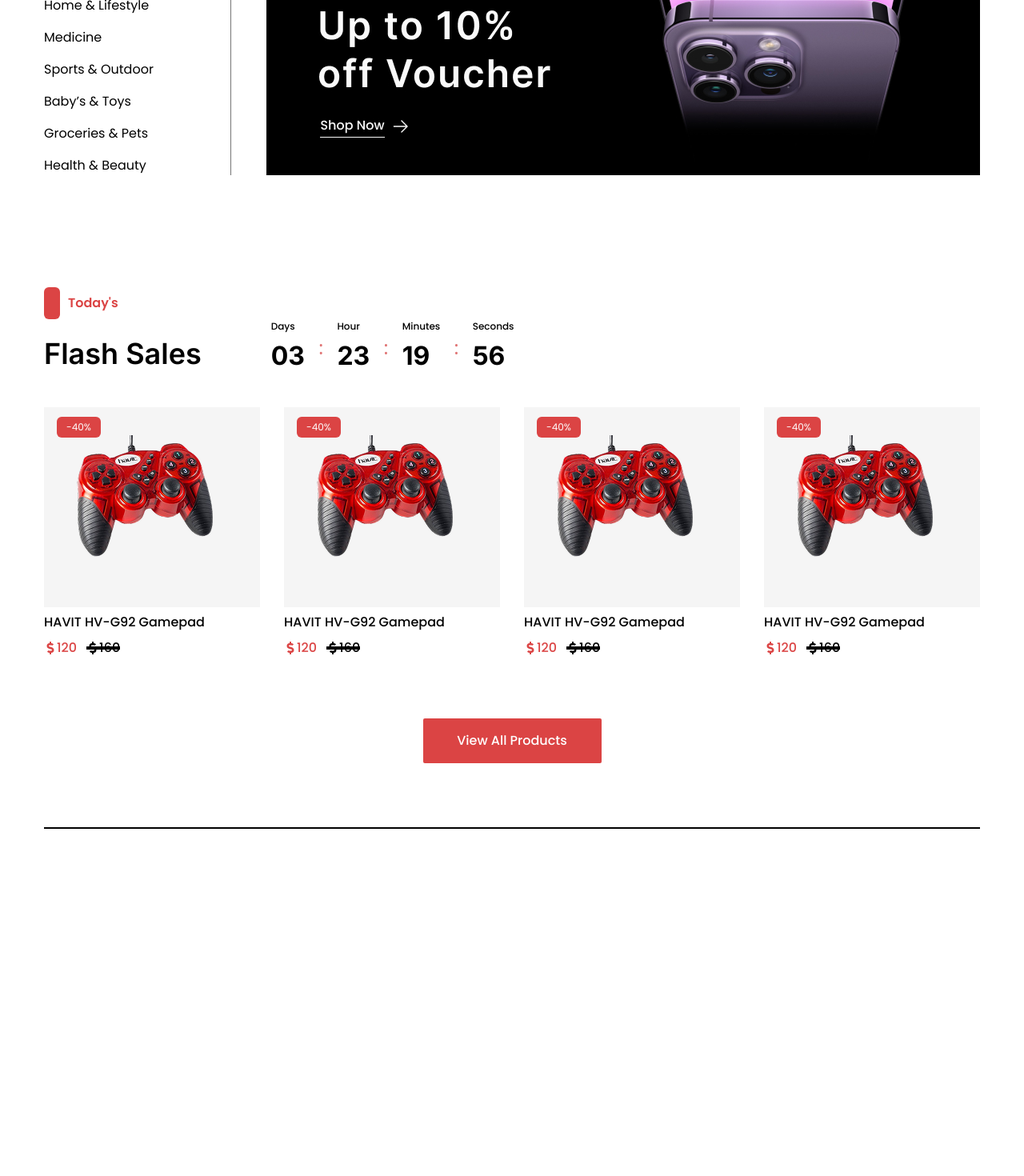
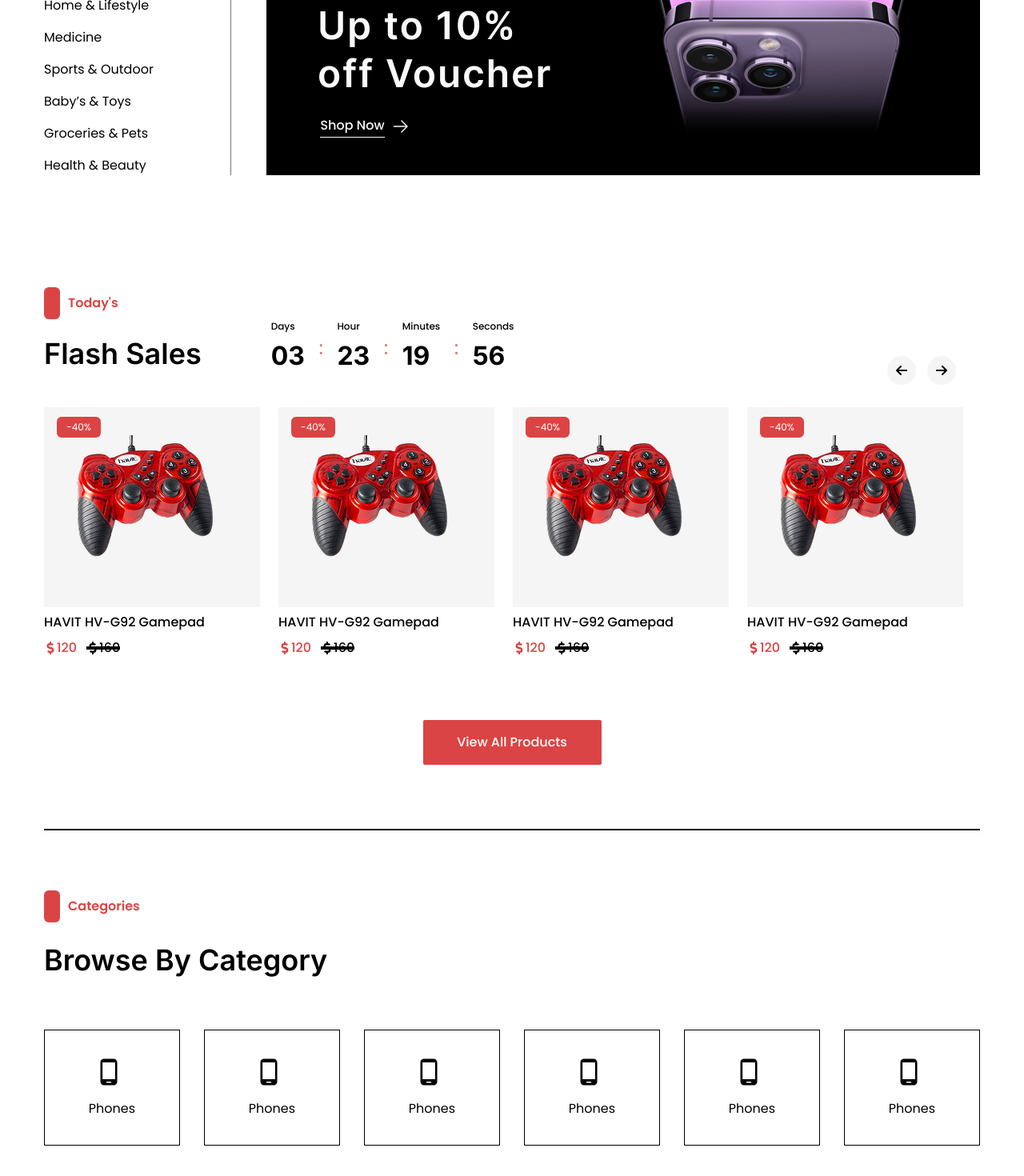
Before and after one commit to mustakin04/Full-Ecommerce, a React (Vite) app in the folder E-Commerce/: page / in a window 1280 px wide. Shown: the part 292-1762 px from the top of the page at 80% size. Before the commit the page ends 1328 px from the top, so only its background shows below. Built offline with nearby package versions, Linux system fonts and the light colour scheme.

Commit message:
FlashSales slik slider part

```diff
--- a/E-Commerce/package.json
+++ b/E-Commerce/package.json
@@ -13,7 +13,9 @@
     "react": "^19.1.0",
     "react-dom": "^19.1.0",
     "react-icons": "^5.5.0",
-    "react-router": "^7.6.3"
+    "react-router": "^7.6.3",
+    "react-slick": "^0.30.3",
+    "slick-carousel": "^1.8.1"
   },
   "devDependencies": {
     "@eslint/js": "^9.29.0",
--- /dev/null
+++ b/E-Commerce/src/Component/BrowseCategory.jsx
@@ -0,0 +1,26 @@
+import React from 'react'
+import Container from './Container'
+import Card from '../Layout/Card'
+import Category from './Category'
+import { MdPhoneAndroid } from "react-icons/md";
+
+const BrowseCategory = () => {
+  return (
+    <div className='py-[75px]'>
+        <Container>
+            <Card tittle="Categories"></Card>
+            <h2 className='font-Inter font-semibold text-[36px] text-black mt-[20px]'>Browse By Category</h2>
+            <div className='flex mt-[60px] justify-between'>
+                <Category icon={<MdPhoneAndroid />} tittle="Phones"></Category>
+                <Category icon={<MdPhoneAndroid />} tittle="Phones"></Category>
+                <Category icon={<MdPhoneAndroid />} tittle="Phones"></Category>
+                 <Category icon={<MdPhoneAndroid />} tittle="Phones"></Category>
+                <Category icon={<MdPhoneAndroid />} tittle="Phones"></Category>
+                <Category icon={<MdPhoneAndroid />} tittle="Phones"></Category>
+            </div>
+        </Container>
+    </div>
+  )
+}
+
+export default BrowseCategory
--- /dev/null
+++ b/E-Commerce/src/Component/Category.jsx
@@ -0,0 +1,15 @@
+import React from 'react'
+
+const Category = ({icon,tittle}) => {
+  return (
+    <div className='w-[170px] h-[145px] flex justify-center items-center border-[1px]
+     border-black hover:bg-[#db4444]'>
+       <div>
+        <p className='text-4xl text-center pl-[7px]'>{icon}</p>
+        <p className='font-Poppins font-normal text-[16px] text-black mt-[16px]'>{tittle}</p>
+       </div>
+    </div>
+  )
+}
+
+export default Category
--- a/E-Commerce/src/Component/FlashSales.jsx
+++ b/E-Commerce/src/Component/FlashSales.jsx
@@ -4,13 +4,54 @@
 import Products from "./Products";
 import ProductInfo from "./ProductInfo";
 import Button from "./Button";
+import "slick-carousel/slick/slick.css";
+import "slick-carousel/slick/slick-theme.css";
+import Slider from "react-slick";
+import { FaArrowRight } from "react-icons/fa6";
+import { FaArrowLeft } from "react-icons/fa6";
+
 
 const FlashSales = () => {
+  function SampleNextArrow(props) {
+  const { className, style, onClick } = props;
   return (
-    <div className="pt-[140px] ">
+    <div
+      className="absolute top-[-64px] right-[30px] h-9 w-9 flex justify-center items-center
+       rounded-full bg-[#F5F5F5] z-[999]"
+
+      onClick={onClick}
+    >
+      <FaArrowRight />
+     </ div>
+  );
+}
+function SamplePrevArrow(props) {
+  const { className, style, onClick } = props;
+  return (
+    <div
+     className="absolute top-[-64px] right-[80px] h-9 w-9 flex justify-center items-center
+       rounded-full bg-[#F5F5F5] z-[999]"
+
+      onClick={onClick}
+    >
+      <FaArrowLeft />
+    </div>
+  );
+}
+  const settings = {
+    dots: false,
+    infinite: true,
+    speed: 500,
+    slidesToShow: 4,
+    slidesToScroll: 1,
+     nextArrow: <SampleNextArrow />,
+     prevArrow: <SamplePrevArrow />
+  };
+  return (
+    <div className="pt-[140px]">
       <Container className="pb-[80px] border-b-2 border-black">
         <Card tittle="Today's"></Card>
-        <div className="flex items-end gap-[87px]">
+        <div className=" flex items-end gap-[87px]">
           <div>
             <h3 className="font-Inter font-semibold text-[36px] text-[#000000]">
               Flash Sales
@@ -60,7 +101,8 @@
             </div>
           </div>
         </div>
-        <div className="relative flex justify-between mt-[40px]">
+        <div className=" w-full  mt-[40px]">
+          <Slider  {...settings}>
             <div>
               <Products value={true}></Products>
               <ProductInfo></ProductInfo>
@@ -77,6 +119,7 @@
               <Products value={true}></Products>
               <ProductInfo></ProductInfo>
             </div>
+          </Slider>
         </div>
         <div>
           <Button tittle="View All Products"></Button>
--- a/E-Commerce/src/Pages/Home.jsx
+++ b/E-Commerce/src/Pages/Home.jsx
@@ -1,6 +1,7 @@
 import React from 'react'
 import Banner from '../Component/Banner'
 import FlashSales from '../Component/FlashSales'
+import BrowseCategory from '../Component/BrowseCategory'
 
 
 const Home = () => {
@@ -8,6 +9,7 @@
     <div>
        <Banner></Banner>
        <FlashSales></FlashSales>
+       <BrowseCategory></BrowseCategory>
     </div>
   )
 }
```
Also changed, not shown: 1 other file (tests, documents, lock files or other folders). Lines whose indentation alone changed are shown as unchanged.
